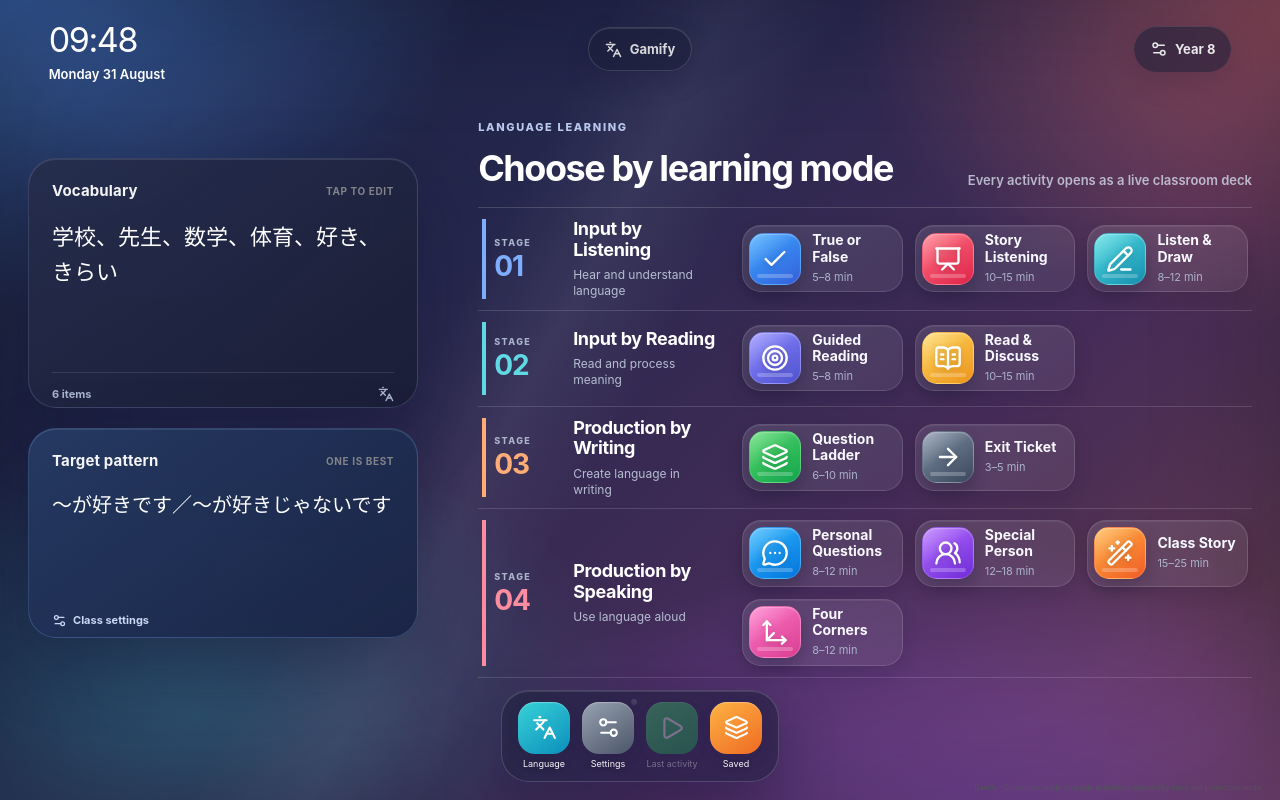
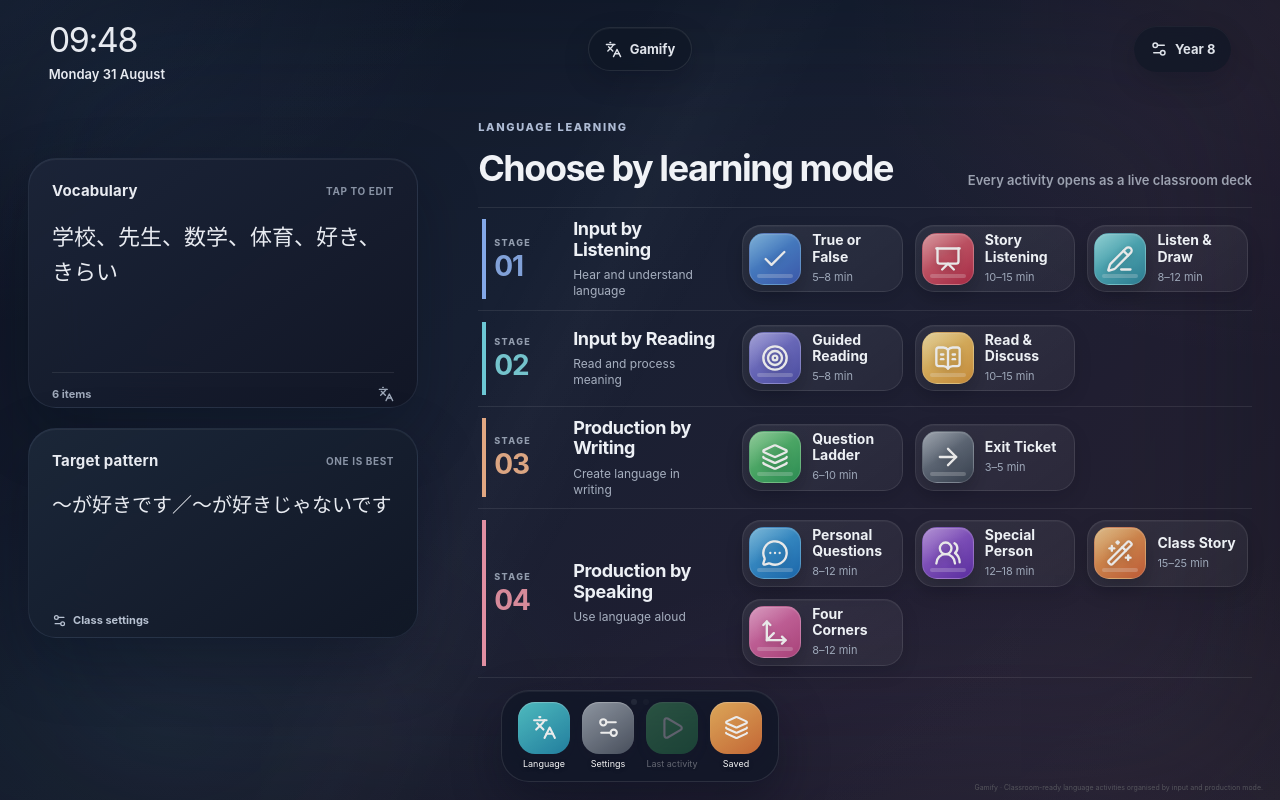
Before and after one commit to japaneseboost/gamify, a Next.js app: page /gamify/ in a window 1280 px wide. Built offline with nearby package versions, Linux system fonts and the light colour scheme.

Commit message:
Soften Gamify colours for visual comfort

```diff
--- a/app/globals.css
+++ b/app/globals.css
@@ -187,3 +187,98 @@ ruby{ruby-align:center}rt{font-size:.43em;font-weight:650;line-height:1;color:#5
     line-height:1.15;
   }
 }
+
+
+/* Comfort palette — softer on the eyes */
+:root{
+  --comfort-text:#e7eaf0;
+  --comfort-heading:#f0f2f6;
+  --comfort-muted:#a8b0bf;
+  --comfort-line:rgba(255,255,255,.085);
+  --comfort-surface:rgba(20,27,43,.92);
+}
+
+.ipad-page{
+  color:var(--comfort-text);
+  background:linear-gradient(140deg,#101827 0%,#172033 38%,#211f32 70%,#292431 100%);
+}
+.ipad-page::before{
+  inset:-8%;
+  background:
+    radial-gradient(ellipse 48% 54% at 5% 4%,rgba(61,111,181,.18),transparent 70%),
+    radial-gradient(ellipse 45% 55% at 95% 8%,rgba(164,80,92,.12),transparent 69%),
+    radial-gradient(ellipse 56% 48% at 75% 100%,rgba(111,80,157,.14),transparent 72%),
+    radial-gradient(ellipse 42% 42% at 18% 86%,rgba(43,132,132,.09),transparent 73%);
+  filter:saturate(.72);
+}
+.ipad-page::after{
+  background:
+    linear-gradient(118deg,transparent 0 38%,rgba(255,255,255,.018) 44%,transparent 50%),
+    linear-gradient(138deg,rgba(255,255,255,.012),transparent 26% 74%,rgba(255,255,255,.01));
+  background-size:auto;
+  box-shadow:inset 0 0 165px 28px rgba(5,9,20,.34);
+}
+
+.ipad-status{color:var(--comfort-text)}
+.status-title,.ipad-status>button{
+  color:#dfe3ea;
+  border-color:rgba(255,255,255,.09);
+  background:rgba(15,22,37,.64);
+  box-shadow:inset 0 1px 0 rgba(255,255,255,.045),0 10px 28px rgba(4,8,18,.16);
+}
+
+.vocabulary-widget{
+  border-color:rgba(150,168,202,.12);
+  background:linear-gradient(145deg,rgba(28,36,56,.96),rgba(17,22,37,.95));
+  box-shadow:inset 0 1px 0 rgba(255,255,255,.055),0 24px 62px rgba(5,9,23,.28);
+}
+.grammar-widget{
+  border-color:rgba(129,156,190,.13);
+  background:linear-gradient(145deg,rgba(28,39,57,.96),rgba(16,23,37,.95));
+  box-shadow:inset 0 1px 0 rgba(255,255,255,.055),0 24px 62px rgba(5,9,23,.27);
+}
+.widget-heading span,.language-widget textarea{color:#e8ebf1}
+.widget-heading small{color:#8993a5}
+.widget-footer{border-color:var(--comfort-line);color:#9fa9ba}
+.grammar-widget button{color:#b8c2d2}
+
+.apps-heading p{color:#aebbd4}
+.apps-heading h1{color:var(--comfort-heading)}
+.apps-heading>span{color:#b8bfcc}
+.lesson-stage-grid{border-top-color:var(--comfort-line)}
+.lesson-stage{
+  border-bottom-color:var(--comfort-line);
+}
+.lesson-stage>header{border-left-color:color-mix(in srgb,var(--stage-accent) 74%,#8d95a5)}
+.stage-index small{color:#929cad}
+.stage-index b{filter:saturate(.72);opacity:.92}
+.lesson-stage h2{color:#edf0f5}
+.lesson-stage header p{color:#a6afbf}
+
+.stage-activity{
+  border-color:rgba(255,255,255,.085);
+  background:linear-gradient(145deg,rgba(255,255,255,.074),rgba(255,255,255,.042));
+  box-shadow:inset 0 1px 0 rgba(255,255,255,.04),0 7px 18px rgba(4,8,20,.12);
+}
+.stage-activity:hover{
+  border-color:color-mix(in srgb,var(--stage-accent) 34%,rgba(255,255,255,.1));
+  background:linear-gradient(145deg,rgba(255,255,255,.105),rgba(255,255,255,.06));
+  box-shadow:inset 0 1px 0 rgba(255,255,255,.065),0 10px 22px rgba(4,8,20,.18);
+}
+.stage-activity .app-icon{
+  filter:saturate(.72) brightness(.91);
+  box-shadow:inset 0 1px 1px rgba(255,255,255,.16),0 8px 16px rgba(4,8,20,.22);
+}
+.stage-activity:hover .app-icon{filter:saturate(.86) brightness(.96)}
+.stage-activity strong{color:#edf0f4}
+.stage-activity small{color:#9da7b8}
+
+.ipad-dock{
+  border-color:rgba(255,255,255,.1);
+  background:rgba(16,22,37,.74);
+  box-shadow:inset 0 1px 0 rgba(255,255,255,.055),0 20px 48px rgba(4,8,20,.34);
+}
+.dock-icon{filter:saturate(.76) brightness(.92)}
+.ipad-dock button:hover:not(:disabled) .dock-icon{filter:saturate(.88) brightness(.98)}
+.page-dots i{background:rgba(220,225,235,.28)}
+.page-dots i.active{background:#cbd1dc}
```
